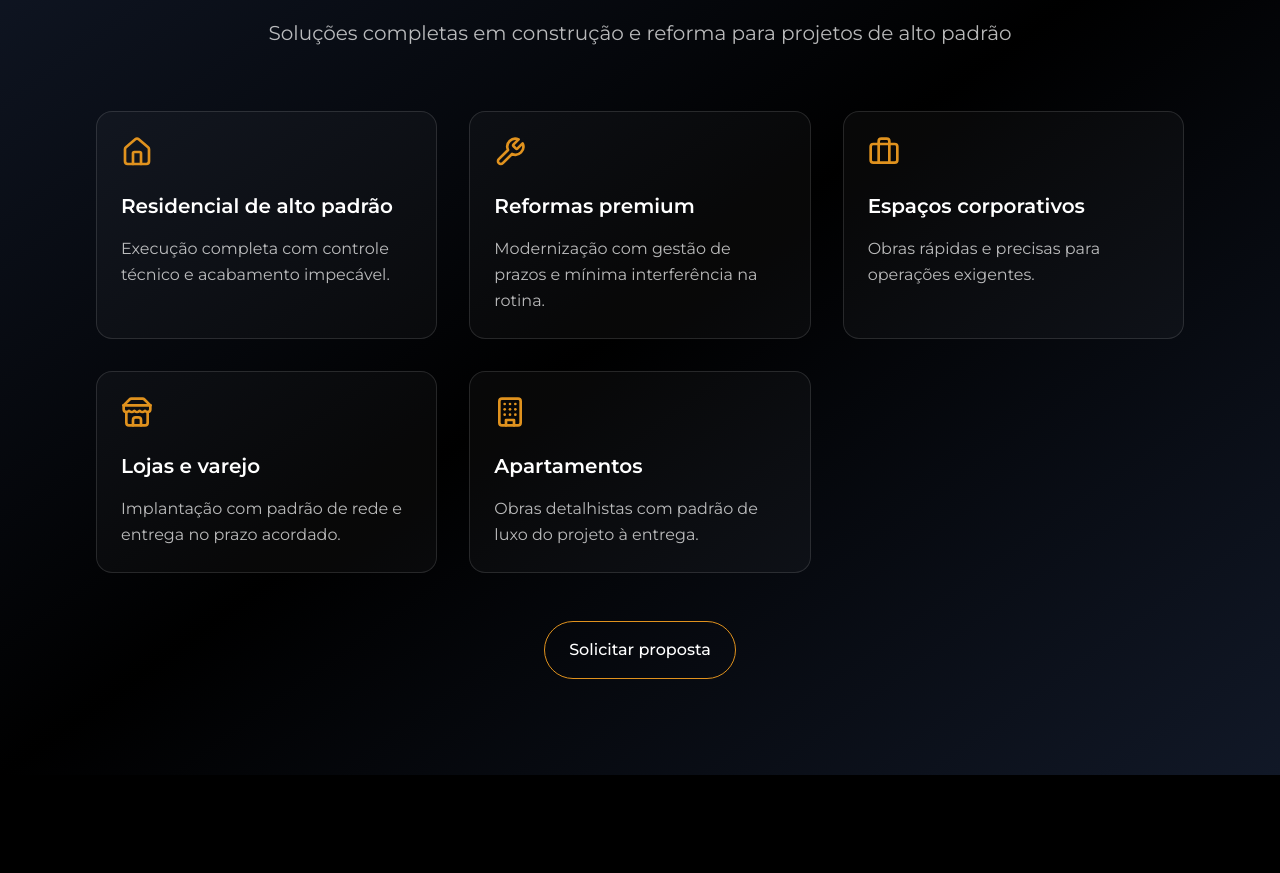
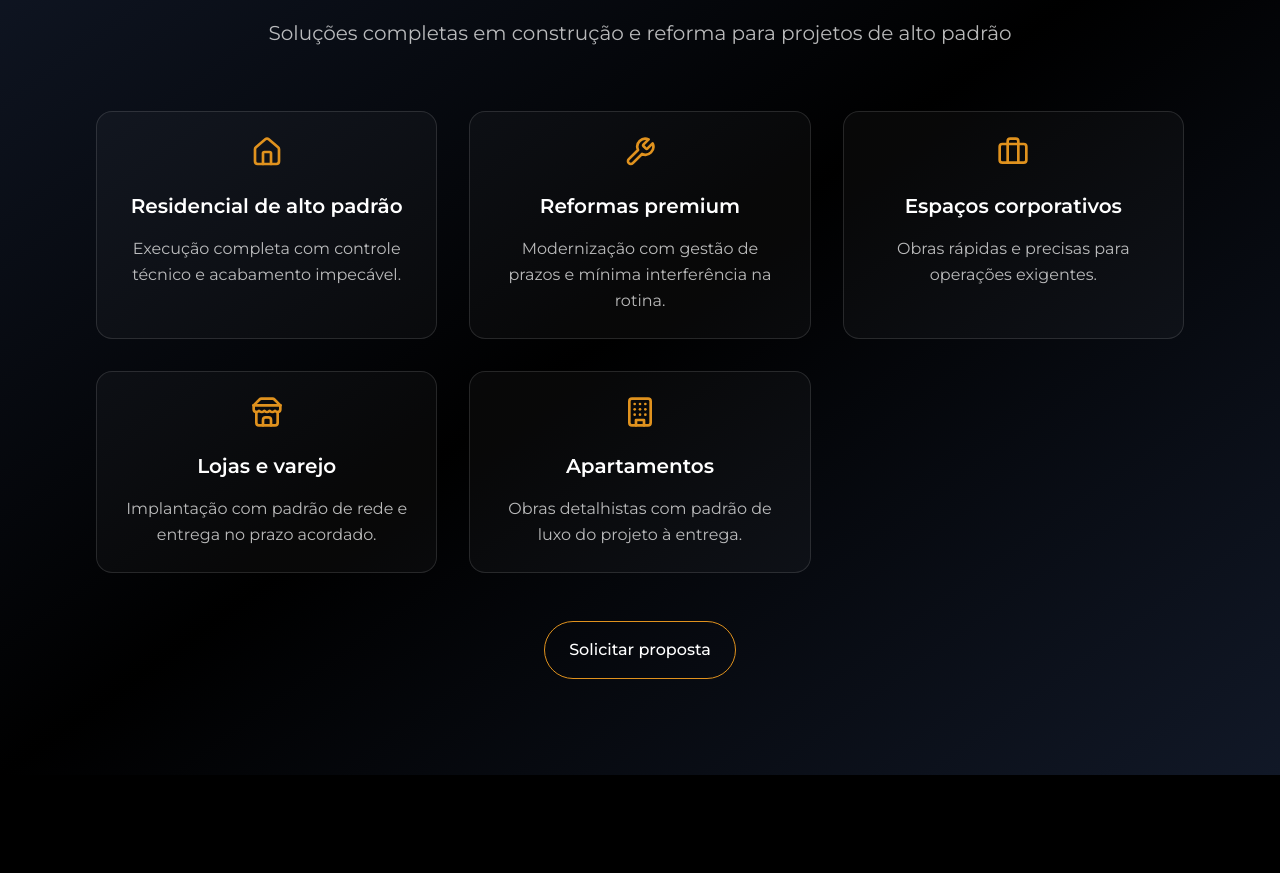
Before and after one commit to GustavoMartinsDev/Facchini-Site, a React (Vite) app: page / in a window 1280 px wide. Shown: the part 1805-2678 px from the top of the page. Built offline with nearby package versions, Linux system fonts and the light colour scheme.

Commit message:
Code edited in Lovable Code Editor

```diff
--- a/src/components/FacchiniServices.tsx
+++ b/src/components/FacchiniServices.tsx
@@ -51,13 +51,13 @@ const FacchiniServices = () => {
           </p>
         </div>
 
-        <div className="grid gap-8 mb-12 justify-center sm:grid-cols-2 lg:grid-cols-3">
+<div className="grid gap-8 mb-12 sm:grid-cols-2 lg:grid-cols-3 justify-items-center">
   {services.map((service, index) => (
     <div
       key={index}
-              className={`feature-card group hover-lift fadeIn stagger-${index + 1}`}
+      className={`feature-card group hover-lift fadeIn stagger-${index + 1} text-center`}
     >
-              <div className="text-facchini-accent-1 mb-6 group-hover:text-facchini-accent-2 transition-colors duration-300">
+      <div className="text-facchini-accent-1 mb-6 group-hover:text-facchini-accent-2 transition-colors duration-300 flex justify-center">
         {service.icon}
       </div>
 
@@ -71,6 +71,7 @@ const FacchiniServices = () => {
     </div>
   ))}
 </div>
+
 
         <div className="text-center fadeIn stagger-4">
           <button
```
Lines whose indentation alone changed are shown as unchanged.
